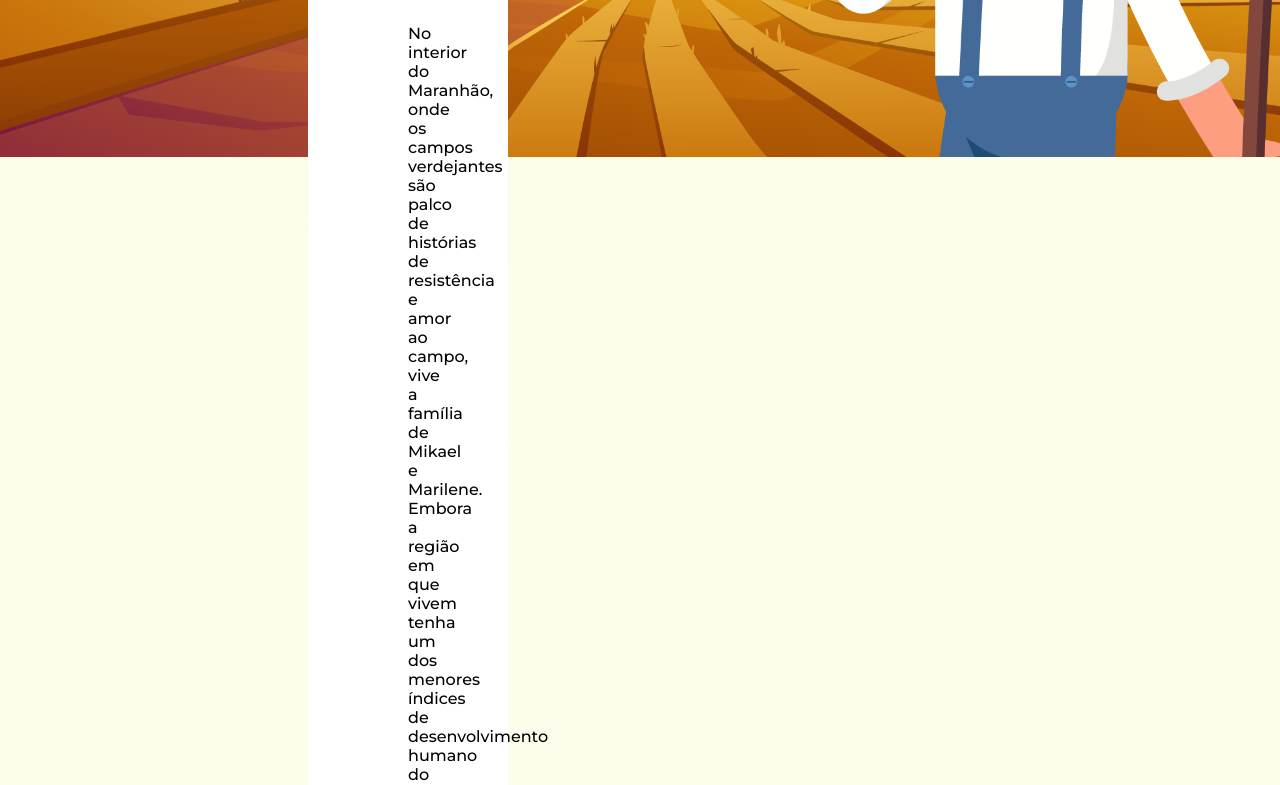
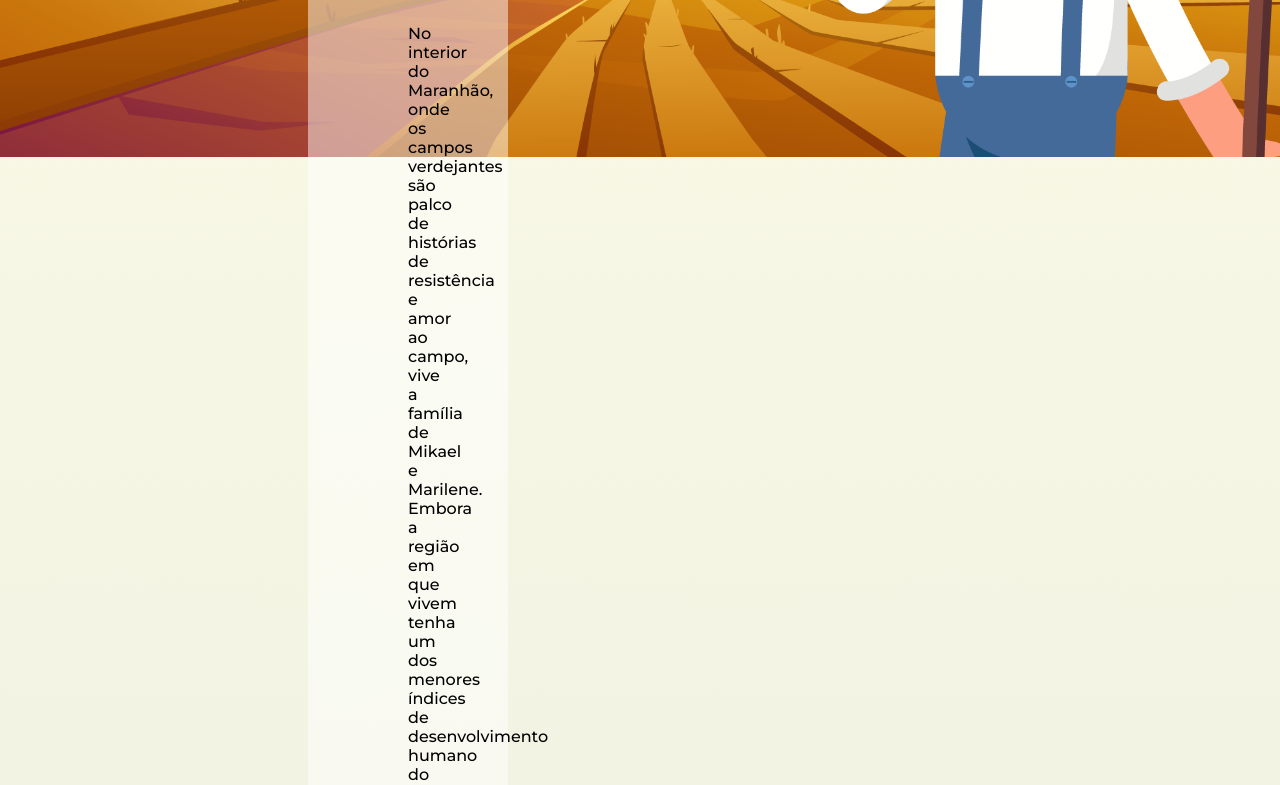
Before and after one commit to MiguelFelipe27/Jornada, a plain HTML site: page index.html in a window 1280 px wide. Shown: the part 483-1268 px from the top of the page. Drawn offline with Linux system fonts and the light colour scheme.

Commit message:
Jornada0.0

```diff
--- a/styles.css
+++ b/styles.css
@@ -1,10 +1,10 @@
 body {
-    background-image: linear-gradient(#FCFCE7, #fcfff0, #D8EEDA);
+    background-image: linear-gradient(#FCFCE7, #e5e7dc, #c9e7cc);
 }
 
 #story-container {
     font-family: 'Montserrat', sans-serif;
-    background: white;
+    background: rgba(255, 255, 255, 0.486);
     padding-left: 100px;
     padding-right: 100px;
     padding-top: 50px;
```
